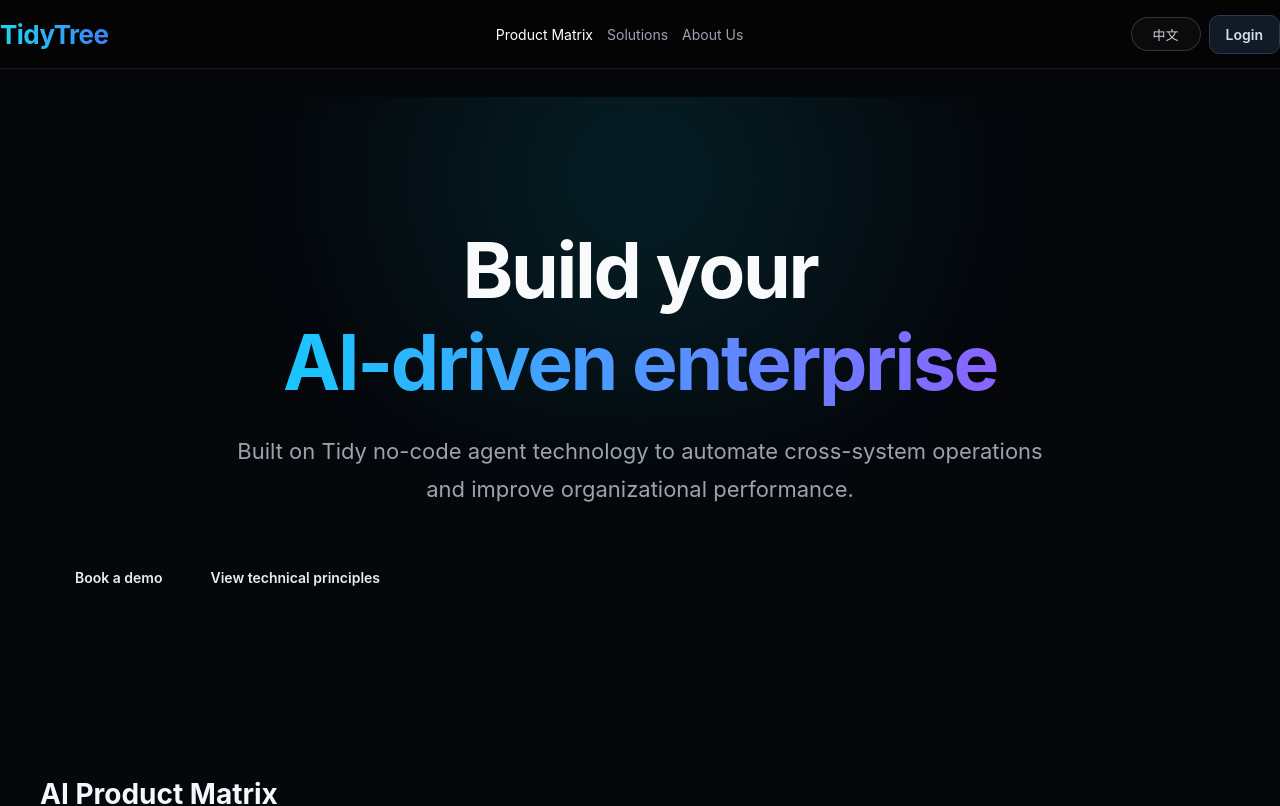
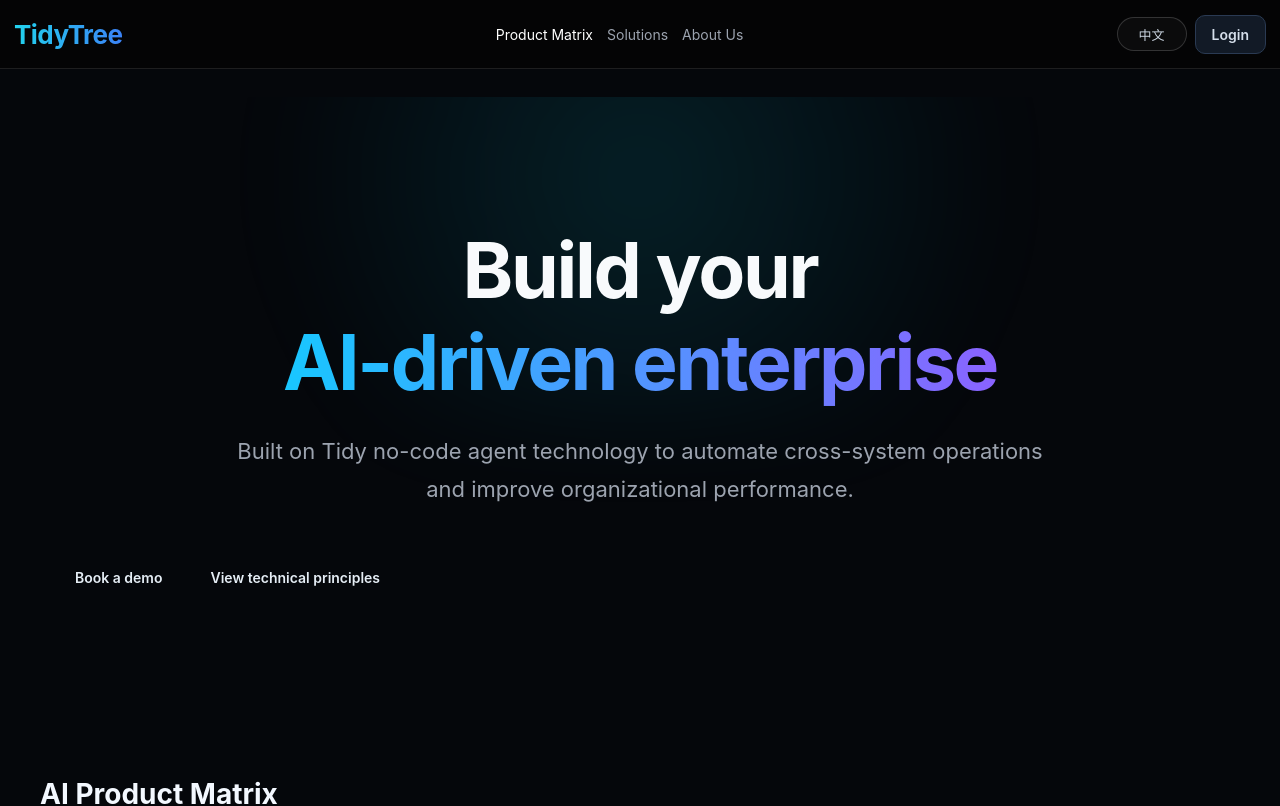
Before and after one commit to HUIL012/hivi, a Next.js app: page /en in a window 1280 px wide. Shown: the top 806 px of the page. Built offline with nearby package versions, Linux system fonts and the light colour scheme; no server answers; the database is empty.

Commit message:
Add horizontal padding to navbar container
Co-authored-by: HUIL012 <HUIL012@users.noreply.github.com>

```diff
--- a/src/app/globals.css
+++ b/src/app/globals.css
@@ -149,6 +149,8 @@ th {
   align-items: center;
   justify-content: space-between;
   gap: 16px;
+  padding-left: 14px;
+  padding-right: 14px;
 }
 
 .site-nav {
```
